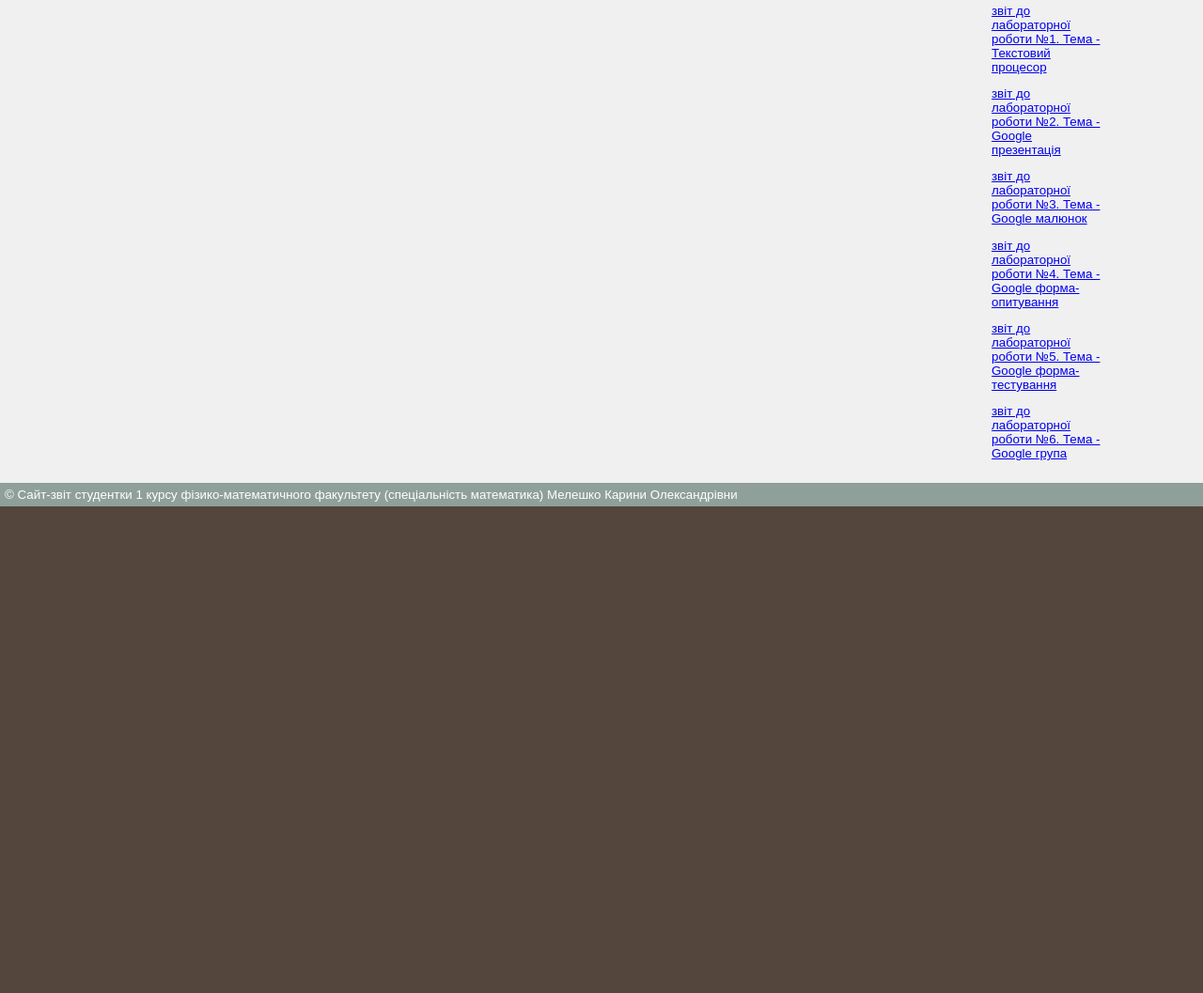
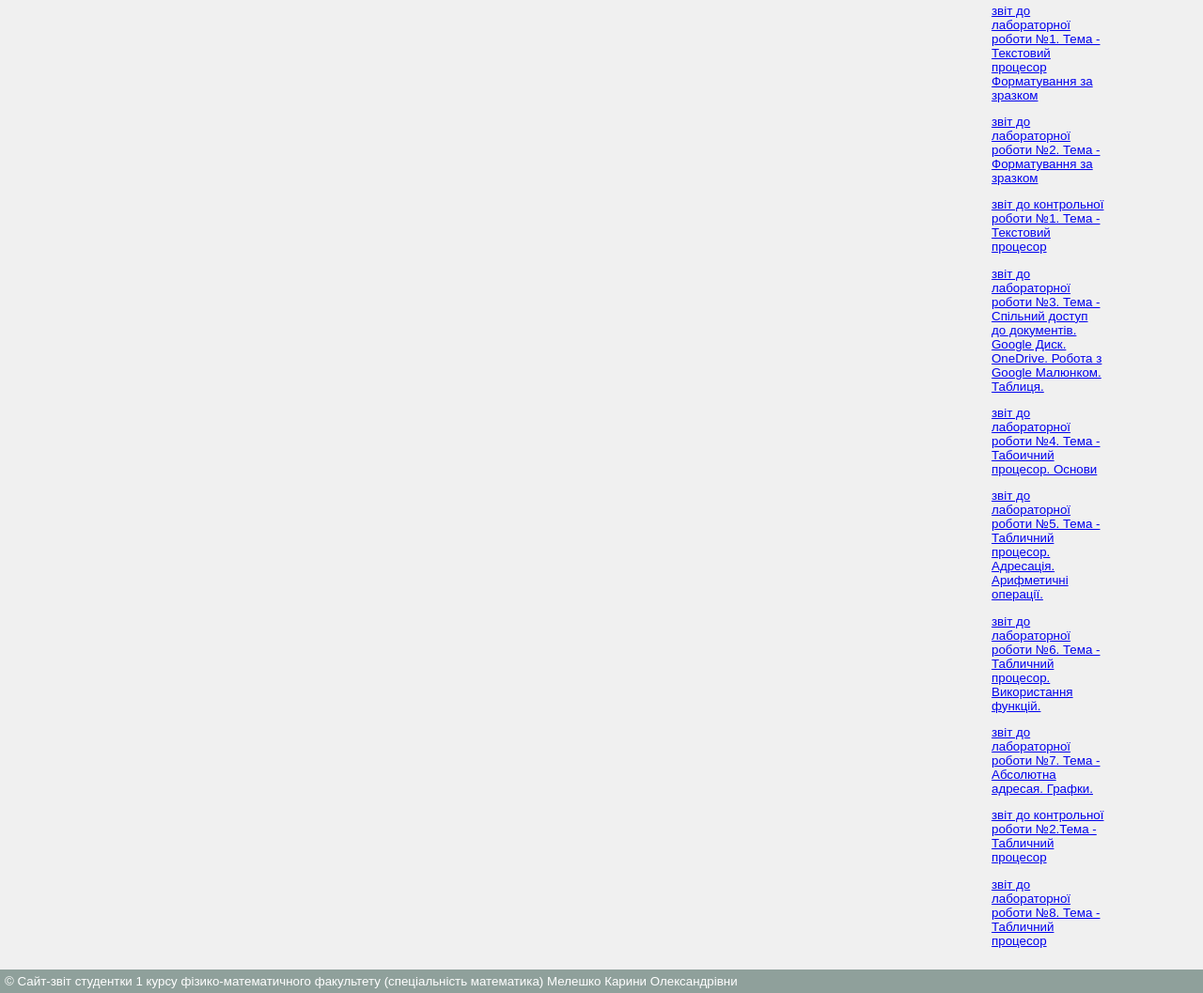
Before and after one commit to Karina763/-, a plain HTML site: page index.html in a window 1280 px wide. Shown: the part 132-1189 px from the top of the page at 94% size. Before the commit the page ends 800 px from the top, so only its background shows below. Drawn offline with Linux system fonts and the light colour scheme.

Commit message:
Update index.html

```diff
--- a/index.html
+++ b/index.html
@@ -59,12 +59,16 @@
    </div>
    <div id="sidebar">
     <p><a href="index.html">Домашня сторінка</a></p>
-    <p><a href="lab1.html">звіт до лабораторної роботи №1. Тема - Текстовий процесор</a></p>
-    <p><a href="lab2.html">звіт до лабораторної роботи №2. Тема - Google презентація</a></p>
-    <p><a href="lab3.html">звіт до лабораторної роботи №3. Тема - Google малюнок</a></p>
-    <p><a href="lab4.html">звіт до лабораторної роботи №4. Тема - Google форма-опитування</a></p>
-    <p><a href="lab5.html">звіт до лабораторної роботи №5. Тема - Google форма-тестування</a></p>
-    <p><a href="lab6.html">звіт до лабораторної роботи №6. Тема -  Google група</a></p>
+    <p><a href="lab1.html">звіт до лабораторної роботи №1. Тема - Текстовий процесор Форматування за зразком</a></p>
+    <p><a href="lab2.html">звіт до лабораторної роботи №2. Тема - Форматування за зразком</a></p>
+    <p><a href="kont1.html">звіт до контрольної роботи №1. Тема - Текстовий процесор</a></p>
+    <p><a href="lab3.html">звіт до лабораторної роботи №3. Тема - Спільний доступ до документів. Google Диск. OneDrive. Робота з Google Малюнком. Таблиця. </a></p>
+    <p><a href="lab4.html">звіт до лабораторної роботи №4. Тема - Табоичний процесор. Основи</a></p>
+    <p><a href="lab5.html">звіт до лабораторної роботи №5. Тема -  Табличний процесор. Адресація. Арифметичні операції.</a></p>
+    <p><a href="lab6.html">звіт до лабораторної роботи №6. Тема -  Табличний процесор. Використання функцій. </a></p>
+    <p><a href="lab7.html">звіт до лабораторної роботи №7. Тема -  Абсолютна адресая. Графки.</a></p>
+    <p><a href="kont2.html">звіт до контрольної роботи №2.Тема - Табличний процесор</a></p>
+    <p><a href="lab8.html">звіт до лабораторної роботи №8. Тема - Табличний процесор</a></p>
    </div>
    <div class="clear"></div>
    <div id="footer">&copy; Сайт-звіт студентки 1 курсу фізико-математичного факультету (спеціальність математика) Мелешко Карини Олександрівни</div>
```
